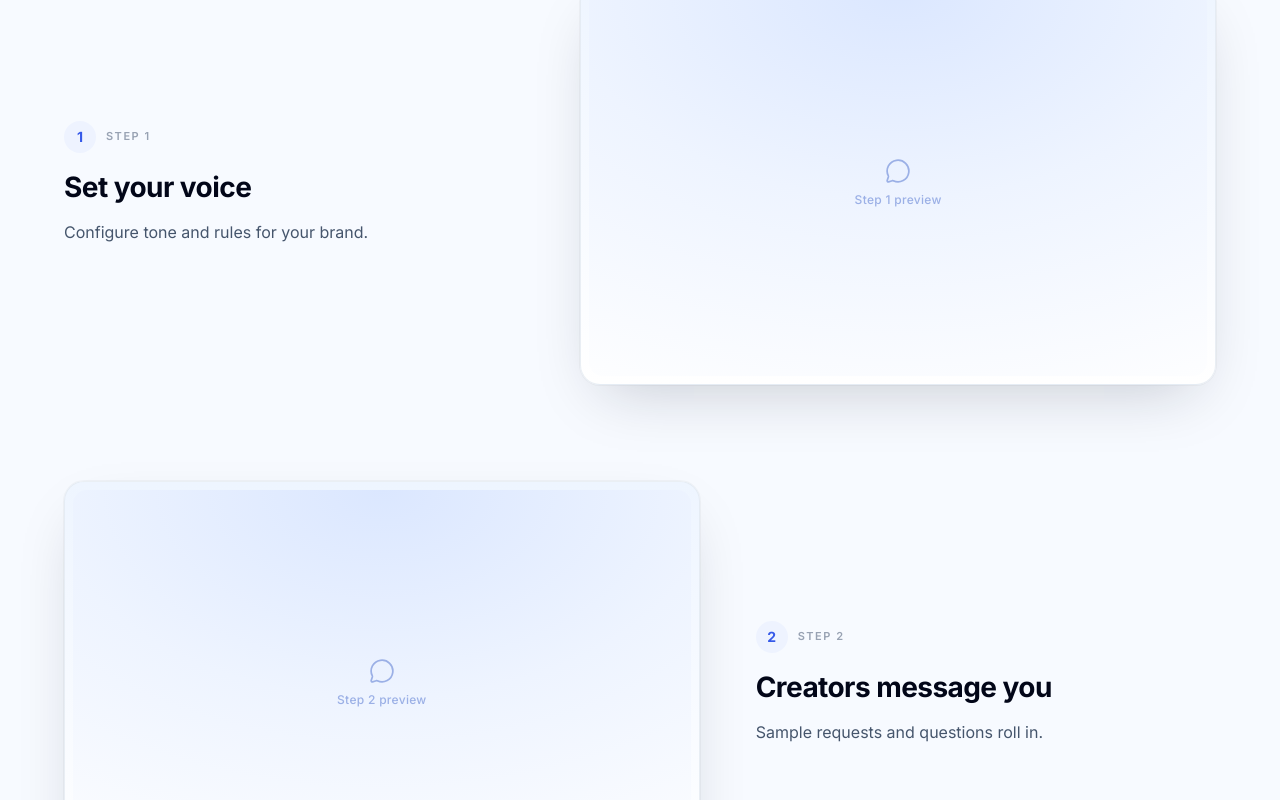
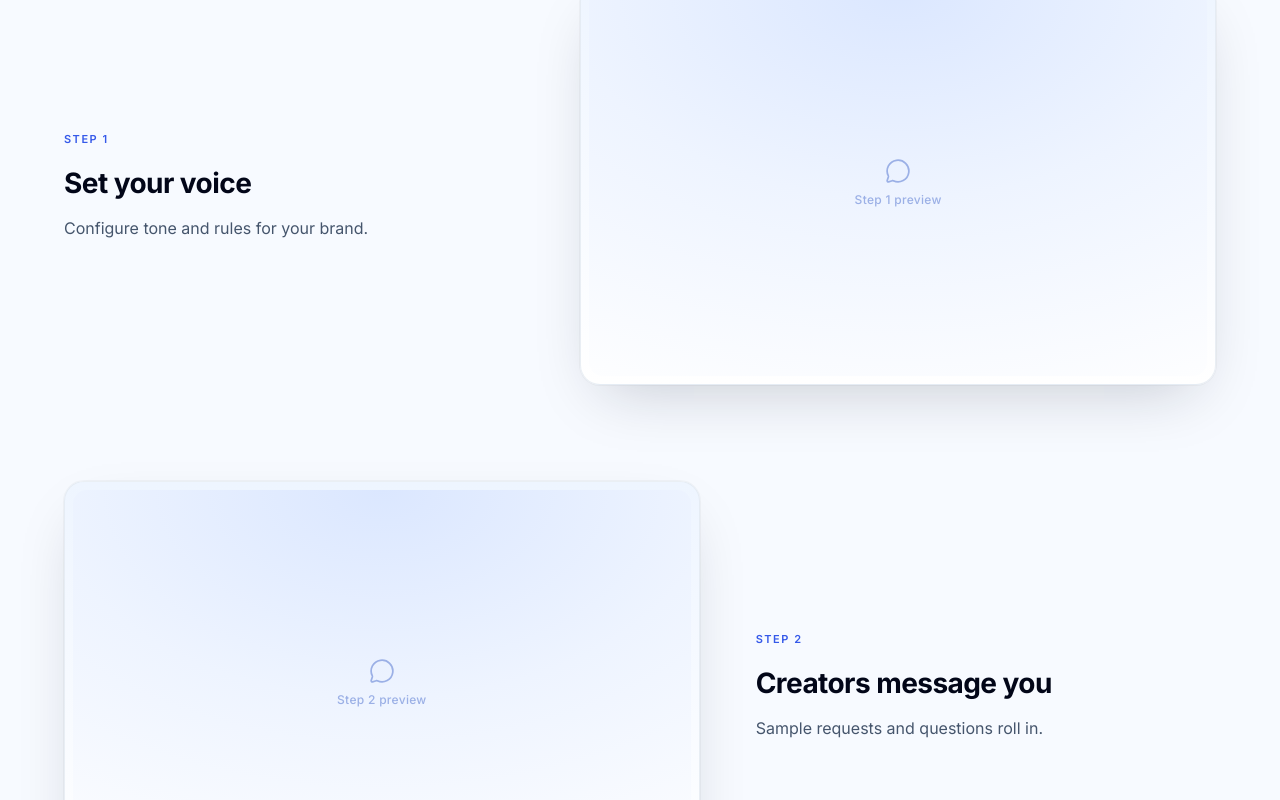
Before and after one commit to ReacherApp/reacherapp.com-prototype, a Next.js app: page /features/ai-chatbot in a window 1280 px wide. Shown: the part 1440-2240 px from the top of the page. Built offline with nearby package versions, Linux system fonts and the light colour scheme; a web font is replaced by a local one.

Commit message:
tweak(features): remove number circle before STEP label

```diff
--- a/app/features/[slug]/page.tsx
+++ b/app/features/[slug]/page.tsx
@@ -126,10 +126,7 @@ export default async function FeaturePage({ params }: Params) {
                   className={`flex flex-col items-center gap-8 md:flex-row md:gap-14 ${i % 2 === 1 ? "md:flex-row-reverse" : ""}`}
                 >
                   <div className="w-full md:w-[42%]">
-                    <div className="flex items-center gap-2.5">
-                      <span className="flex h-8 w-8 items-center justify-center rounded-full bg-[#eef3ff] text-[14px] font-bold text-[#3559e9]">{i + 1}</span>
-                      <span className="text-[11px] font-semibold uppercase tracking-[0.14em] text-[#98a2b3]">Step {i + 1}</span>
-                    </div>
+                    <span className="text-[11px] font-semibold uppercase tracking-[0.14em] text-[#3559e9]">Step {i + 1}</span>
                     <h3 className="mt-4 text-2xl font-bold tracking-[-0.02em] text-slate-950 md:text-[28px]">{step.title}</h3>
                     <p className="mt-3 text-[16px] leading-7 text-slate-600">{step.desc}</p>
                   </div>
```
